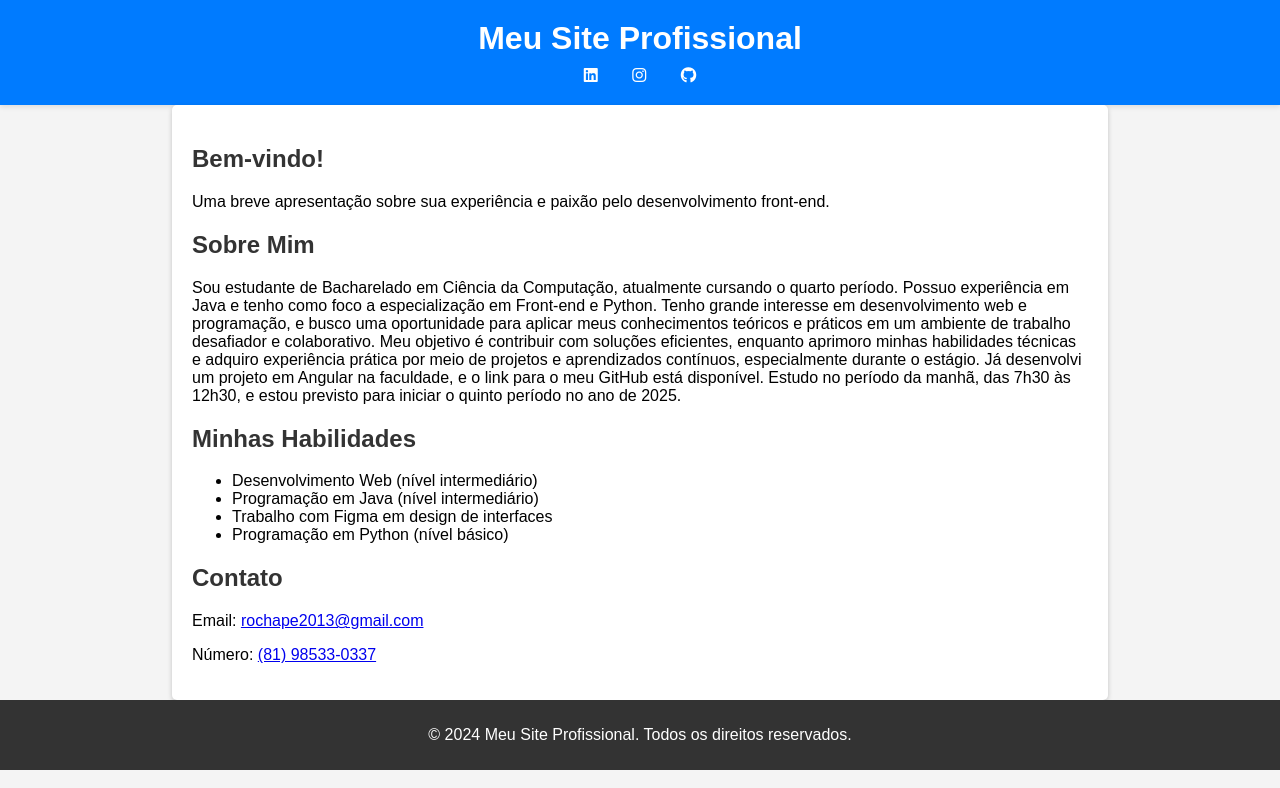
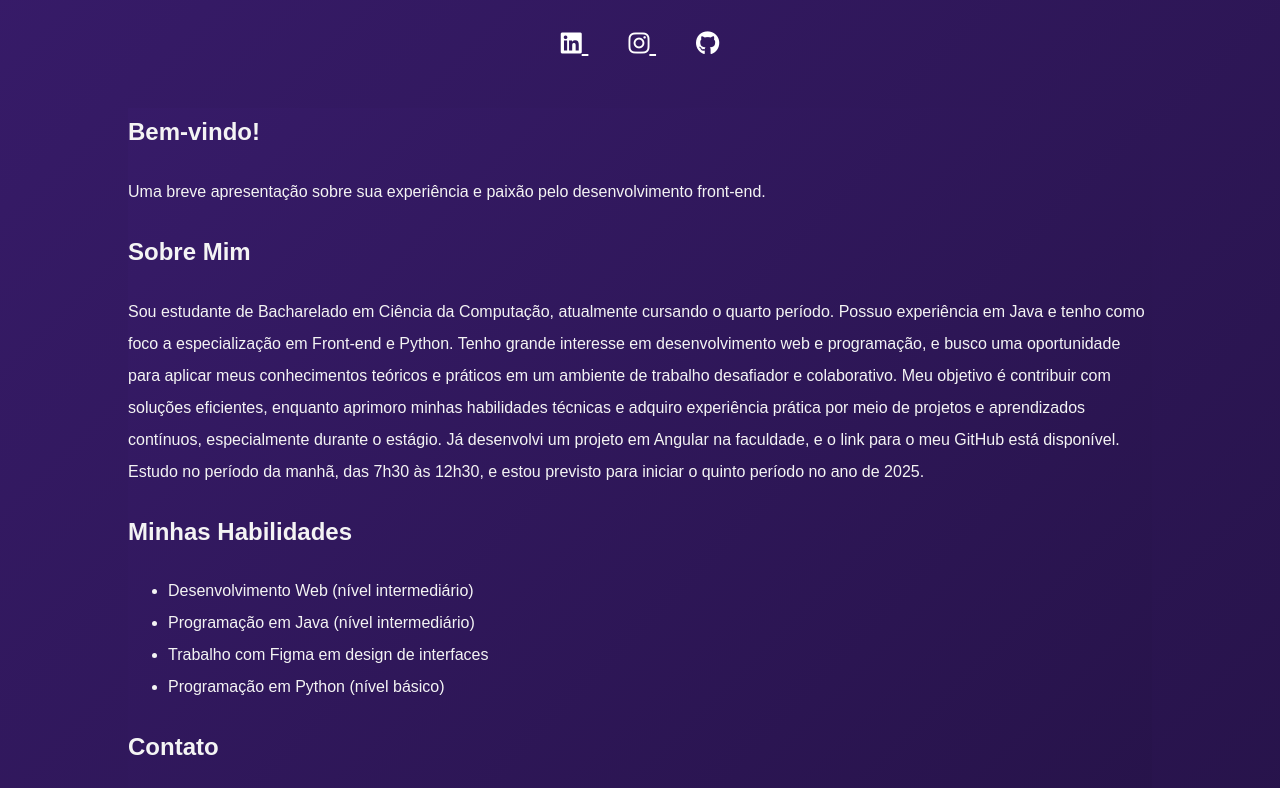
Before and after one commit to rodolphodihego/HTML-CSS, a plain HTML site: page PROJETO/index.html in a window 1280 px wide. Shown: the top 788 px of the page. Drawn offline with Linux system fonts and the light colour scheme.

Commit message:
mensagem

```diff
--- a/PROJETO/index.html
+++ b/PROJETO/index.html
@@ -5,25 +5,31 @@
     <meta name="viewport" content="width=device-width, initial-scale=1.0">
     <title>Conhecimento em Front-End</title>
     <link rel="stylesheet" href="https://cdnjs.cloudflare.com/ajax/libs/font-awesome/6.0.0-beta3/css/all.min.css">
-    <link rel="stylesheet" href="style.css">
+    <link rel="stylesheet" href="style.css"> <!-- Link para o CSS -->
 </head>
 <body>
 
 <header>
     <div class="container">
-        <h1>Meu Site Profissional</h1>
+
         <nav>
-            <p class="teste">
-                <a href="https://www.linkedin.com/in/rodolpho-dihego-4b8249291?utm_source=share&utm_campaign=share_via&utm_content=profile&utm_medium=ios_app" target="_blank">
+            <ul class="social-links">
+                <li>
+                    <a href="https://www.linkedin.com/in/rodolpho-dihego-4b8249291?utm_source=share&utm_campaign=share_via&utm_content=profile&utm_medium=ios_app" target="_blank" aria-label="LinkedIn">
                         <i class="fab fa-linkedin"></i>
                     </a>
-                <a href="https://www.instagram.com/rdihego_?igsh=MWpzb2hld2ZhODFoMA%3D%3D&utm_source=qr" target="_blank">
+                </li>
+                <li>
+                    <a href="https://www.instagram.com/rdihego_?igsh=MWpzb2hld2ZhODFoMA%3D%3D&utm_source=qr" target="_blank" aria-label="Instagram">
                         <i class="fab fa-instagram"></i>
                     </a>
-                <a href="https://github.com/rodolphodihego" target="_blank">
+                </li>
+                <li>
+                    <a href="https://github.com/rodolphodihego" target="_blank" aria-label="GitHub">
                         <i class="fab fa-github"></i>
                     </a>
-            </p>
+                </li>
+            </ul>
         </nav>
     </div>
 </header>
@@ -48,6 +54,7 @@
             <li>Programação em Python (nível básico)</li>
         </ul>
     </section>
+
     <section id="contato">
         <h2>Contato</h2>
         <p>Email: <a href="mailto:rochape2013@gmail.com">rochape2013@gmail.com</a></p>
--- a/PROJETO/style.css
+++ b/PROJETO/style.css
@@ -1,87 +1,108 @@
-/* Variáveis de Cores */
+
 :root {
-    --primary-color: #007BFF;
-    --secondary-color: #333;
-    --background-color: #f4f4f4;
-    --text-color: #333;
-    --link-color: white;
-    --hover-link-color: #ddd;
+    font-family: Arial, sans-serif;
+    margin: 0;
+    padding: 0;
+    color: var(--text-color);
+    line-height: 2;
+    animation: gradientAnimation 5s ease infinite;
+    background: linear-gradient(135deg, #41207c, #000000 );
+    background-size: 400% 400%;
+    --text-color: #f4f4f4;
 }
 
-/* Estilo Geral */
+
 body {
     font-family: Arial, sans-serif;
     margin: 0;
     padding: 0;
-    background-color: var(--background-color);
+    color: var(--text-color);
+    line-height: 2;
+    animation: gradientAnimation 5s ease infinite;
+    background: linear-gradient(135deg, #41207c, #000000 );
+    background-size: 400% 400%;
 }
 
-.container {
-    width: 70%;
-    margin: auto;
-    overflow: hidden;
+
+@keyframes gradientAnimation {
+    0% {
+        background-position: 0% 50%;
+    }
+    50% {
+        background-position: 100% 50%;
+    }
+    100% {
+        background-position: 0% 50%;
+    }
 }
 
-/* Estilos do Header */
+
+.container {
+    width: 80%;
+    margin: auto;
+
+}
+
+
 header {
     background: var(--primary-color);
-    color: var(--link-color);
+    color: var(--text-color);
     padding: 20px 0;
-    box-shadow: 0 2px 5px rgba(0, 0, 0, 0.1);
+    box-shadow: 0 2px 10px rgba(0, 0, 0, 0);
 }
 
-header h1 {
-    margin: 0;
+
+nav {
     text-align: center;
 }
 
-/* Navegação */
-nav {
-    text-align: center;
-    margin-top: 10px;
-}
-
-nav p {
+.social-links {
+    list-style: none;
+    padding: 0;
     margin: 0;
 }
 
-nav a {
-    color: var(--link-color);
-    text-decoration: none;
-    padding: 10px 15px;
-    transition: background 0.3s;
+.social-links li {
+    display: inline;
+    margin: 0 20px;
 }
 
-nav a:hover {
-    background: rgba(255, 255, 255, 0.2);
-    text-decoration: underline;
+.social-links a {
+    color: #ffffff;
+    font-size: 24px;
+    transition: color 0.3s, transform 0.3s;
 }
 
-/* Estilo do Main */
-main {
-    background: white;
-    padding: 20px;
-    margin-top: 20px;
-    border-radius: 5px;
-    box-shadow: 0 2px 5px rgba(0, 0, 0, 0.2);
+.social-links a:hover {
+    color: #000000;
+    transform: scale(2);
 }
 
-h2 {
+
+main {
+    font-family: Arial, sans-serif;
+    margin: 0;
+    padding: 0;
     color: var(--text-color);
+    line-height: 2;
+    animation: gradientAnimation 5s ease infinite;
+    background: linear-gradient(135deg, #41207c, #000000 );
+    background-size: 400% 400%;
 }
 
-/* Estilos do Footer */
+
 footer {
     text-align: center;
     padding: 10px 0;
     background: var(--secondary-color);
-    color: var(--link-color);
+    color: var(--text-color);
     position: relative;
     bottom: 0;
     width: 100%;
+    box-shadow: 0 -2px 10px rgba(0, 0, 0, 0.5);
 }
 
-/* Responsividade */
+
 @media (max-width: 768px) {
     .container {
         width: 90%;
@@ -90,10 +111,4 @@ footer {
     nav {
         text-align: left;
     }
-
-    nav a {
-        padding: 10px;
-        display: inline-block;
-        margin: 0 5px;
-    }
 }
```
Lines whose indentation alone changed are shown as unchanged.
